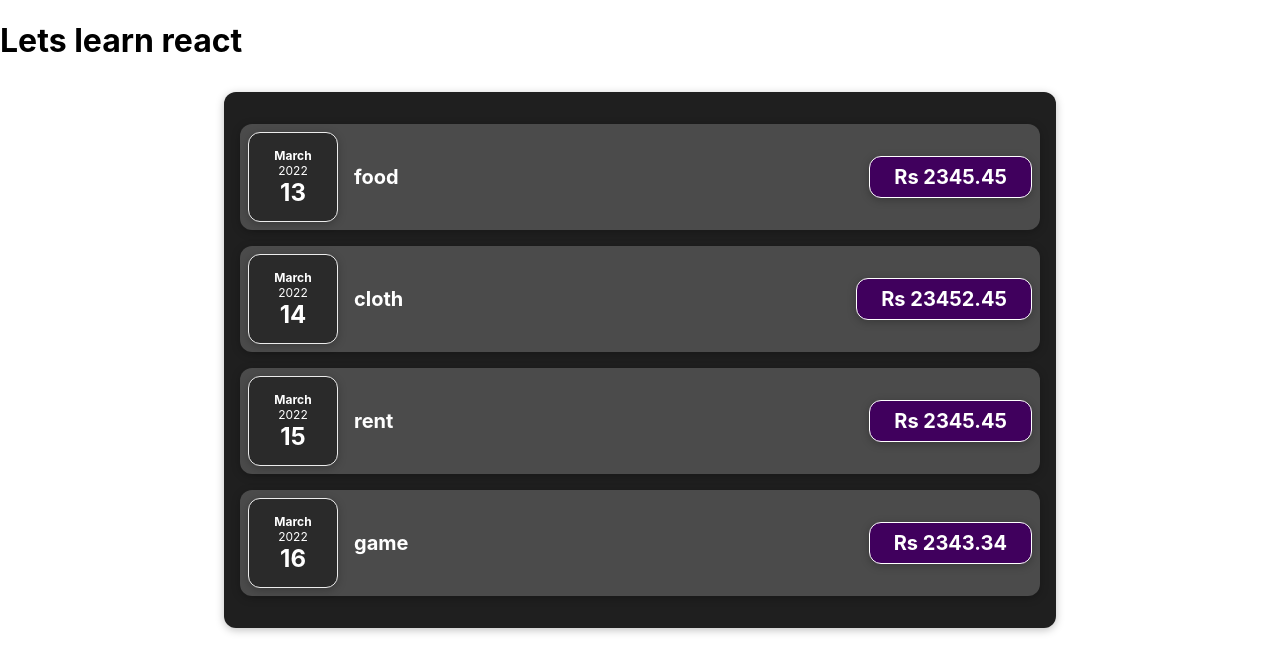
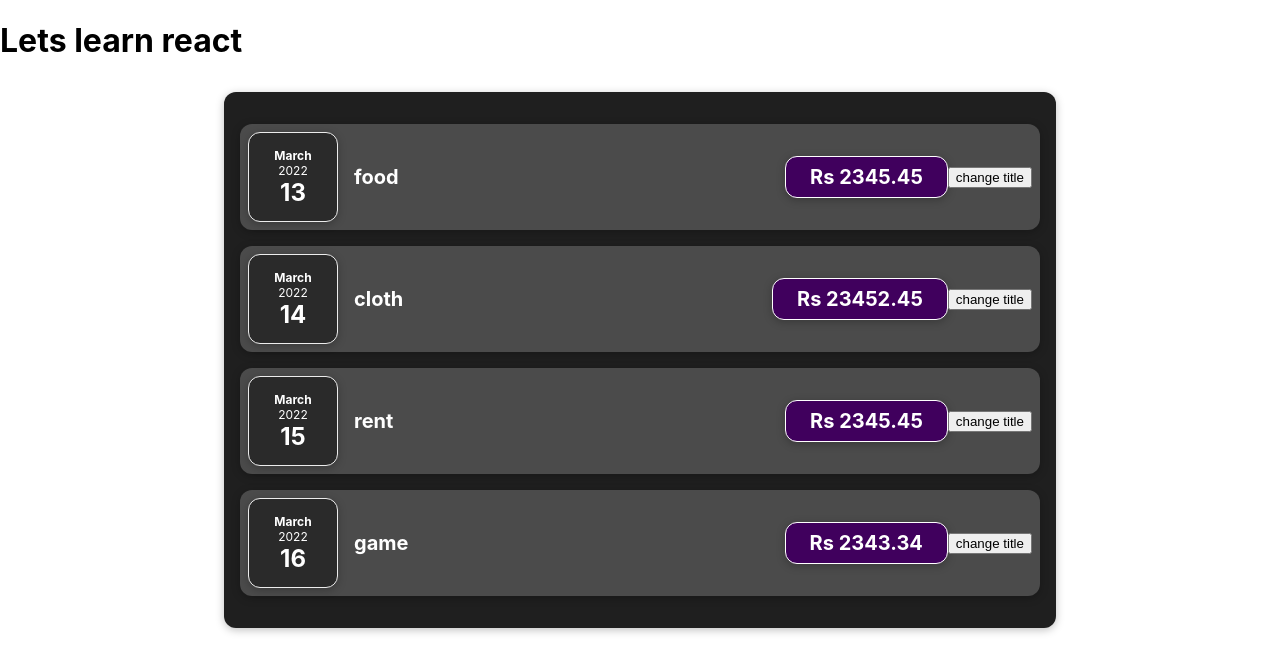
Before and after one commit to udashsanam/javascript, a React (Create React App) app in the folder complete-react-guide/: page / in a window 1280 px wide. Shown: the top 672 px of the page. Built offline with nearby package versions, Linux system fonts and the light colour scheme.

Commit message:
useState Learned

```diff
--- a/complete-react-guide/src/components/Expenses/ExpenseItems.js
+++ b/complete-react-guide/src/components/Expenses/ExpenseItems.js
@@ -1,19 +1,35 @@
 import './ExpenseItem.css';
 import ExpenseDate  from './ExpenseDate';
 import Card from '../UI/Card';
+import {useState} from 'react';
 const ExpenseItem = (props) => {
   // const expenseDate= new Date(2022, 2, 14);
   // const expenseTitle = 'Food';
   // const expenseAmount = 234.45;
+
+
+  const [title, setTitle] = useState(props.title);
+
+  // eventhaldler funciton
+  const clickHandler = () => {
+
+    // this will call the jsx again and change the value to the variable into the react
+    setTitle('update');
+
+    console.log(title);
+  }
+
   return (
     <Card className= "expense-item">
       {/* <div>   {(props.date).toISOString()} </div> */}
       <ExpenseDate date = {props.date} > </ExpenseDate>
       <div className= "expense-item__description">
-        <h2> {props.title}</h2>
+        <h2> {title}</h2>
         {/* we are using reusable component card for css here also  */}
         <Card className="expense-item__price">  Rs {props.amount} </Card>
       </div>
+      <button onClick={clickHandler}> change title </button>
+
     </Card>
   );
 }
--- a/complete-react-guide/src/index.js
+++ b/complete-react-guide/src/index.js
@@ -1,18 +1,18 @@
 import React from 'react';
-import ReactDOM from 'react-dom';
+import ReactDOM from 'react-dom/client';
 import './index.css';
 import App from './App';
 import reportWebVitals from './reportWebVitals';
 
-// const root = ReactDOM.createRoot(document.getElementById('root'));
-// root.render(
-//   <React.StrictMode>
-//     <App />
-//   </React.StrictMode>
-// );
+const root = ReactDOM.createRoot(document.getElementById('root'));
+root.render(
+  <React.StrictMode>
+    <App />
+  </React.StrictMode>
+);
 
 // why it is not working
-ReactDOM.render(<App />, document.getElementById('root'));
+// ReactDOM.render(<App />, document.getElementById('root'));
 
 // If you want to start measuring performance in your app, pass a function
 // to log results (for example: reportWebVitals(console.log))
```
